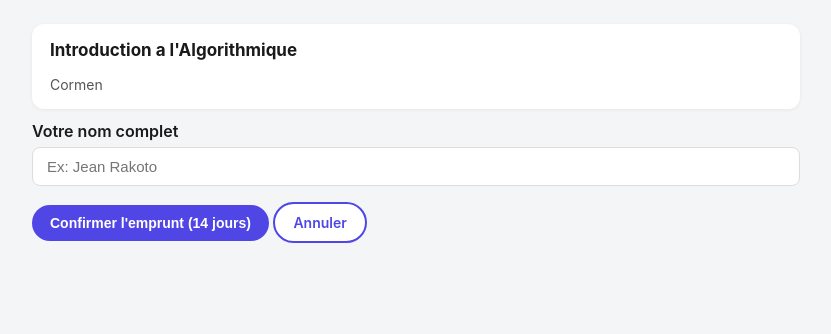
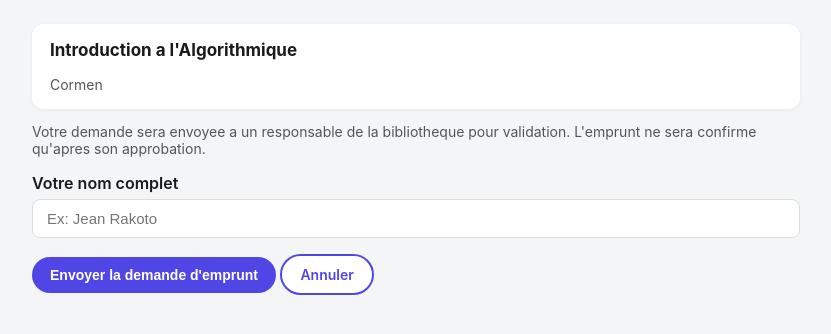
Before and after one commit to rcchancetick-dev/catalogue-plus-local, a Flask app: page /emprunter/1 in a window 1280 px wide. Shown: the part 56-390 px from the top of the page, without its empty margins (224-1055 px from the left). Run offline with Flask 3, Linux system fonts and the light colour scheme; data comes from the database, SQL or seed files in the repository.

Commit message:
Ajout validation d'emprunt par un administrateur avant confirmation

```diff
--- a/app.py
+++ b/app.py
@@ -3,12 +3,14 @@ import os
 import csv
 import io
 from datetime import datetime, timedelta
-from flask import Flask, render_template, request, redirect, url_for, flash, g, Response
+from functools import wraps
+from flask import Flask, render_template, request, redirect, url_for, flash, g, Response, session
 
 app = Flask(__name__)
 app.secret_key = "change-cette-cle-avant-la-demo"
 DB_PATH = os.path.join(os.path.dirname(__file__), "catalogue.db")
 DUREE_EMPRUNT_JOURS = 14
+ADMIN_MOT_DE_PASSE = "biblio2026"
 
 
 def get_db():
@@ -24,6 +26,16 @@ def close_db(exception=None):
     db = g.pop("db", None)
     if db is not None:
         db.close()
+
+
+def admin_requis(vue):
+    @wraps(vue)
+    def wrapper(*args, **kwargs):
+        if not session.get("est_admin"):
+            flash("Connexion administrateur requise.", "error")
+            return redirect(url_for("admin_login", next=request.path))
+        return vue(*args, **kwargs)
+    return wrapper
 
 
 def init_db():
@@ -42,8 +54,10 @@ def init_db():
             id INTEGER PRIMARY KEY AUTOINCREMENT,
             livre_id INTEGER NOT NULL,
             emprunteur TEXT NOT NULL,
-            date_emprunt TEXT NOT NULL,
-            date_retour_prevue TEXT NOT NULL,
+            statut TEXT NOT NULL DEFAULT 'en_attente',
+            date_demande TEXT NOT NULL,
+            date_emprunt TEXT,
+            date_retour_prevue TEXT,
             date_retour_effective TEXT,
             FOREIGN KEY (livre_id) REFERENCES livres(id)
         );
@@ -86,14 +100,21 @@ def index():
     else:
         livres = db.execute("SELECT * FROM livres ORDER BY titre").fetchall()
 
-    livres_avec_attente = []
+    livres_avec_infos = []
     for livre in livres:
         nb_attente = db.execute(
             "SELECT COUNT(*) FROM liste_attente WHERE livre_id = ?", (livre["id"],)
         ).fetchone()[0]
-        livres_avec_attente.append({**dict(livre), "nb_attente": nb_attente})
+        demande_en_attente = db.execute(
+            "SELECT id FROM emprunts WHERE livre_id = ? AND statut = 'en_attente'", (livre["id"],)
+        ).fetchone()
+        livres_avec_infos.append({
+            **dict(livre),
+            "nb_attente": nb_attente,
+            "demande_en_attente": demande_en_attente is not None,
+        })
 
-    return render_template("index.html", livres=livres_avec_attente, q=q)
+    return render_template("index.html", livres=livres_avec_infos, q=q)
 
 
 @app.route("/emprunter/<int:livre_id>", methods=["GET", "POST"])
@@ -113,15 +134,12 @@ def emprunter(livre_id):
             flash("Merci d'indiquer votre nom.", "error")
             return render_template("emprunter.html", livre=livre)
 
-        maintenant = datetime.now()
-        retour_prevu = maintenant + timedelta(days=DUREE_EMPRUNT_JOURS)
         db.execute(
-            "INSERT INTO emprunts (livre_id, emprunteur, date_emprunt, date_retour_prevue) VALUES (?, ?, ?, ?)",
-            (livre_id, emprunteur, maintenant.isoformat(), retour_prevu.isoformat()),
+            "INSERT INTO emprunts (livre_id, emprunteur, statut, date_demande) VALUES (?, ?, 'en_attente', ?)",
+            (livre_id, emprunteur, datetime.now().isoformat()),
         )
-        db.execute("UPDATE livres SET disponible = 0 WHERE id = ?", (livre_id,))
         db.commit()
-        flash(f"Emprunt confirme ! A rendre avant le {retour_prevu.strftime('%d/%m/%Y')}.", "success")
+        flash("Demande envoyee ! Elle sera confirmee des qu'un responsable de la bibliotheque l'aura validee.", "success")
         return redirect(url_for("index"))
 
     return render_template("emprunter.html", livre=livre)
@@ -160,7 +178,84 @@ def rejoindre_liste_attente(livre_id):
     return redirect(url_for("index"))
 
 
+@app.route("/admin/login", methods=["GET", "POST"])
+def admin_login():
+    if request.method == "POST":
+        mot_de_passe = request.form.get("mot_de_passe", "")
+        if mot_de_passe == ADMIN_MOT_DE_PASSE:
+            session["est_admin"] = True
+            flash("Connecte en tant qu'administrateur.", "success")
+            return redirect(request.args.get("next") or url_for("admin_demandes"))
+        flash("Mot de passe incorrect.", "error")
+    return render_template("admin_login.html")
+
+
+@app.route("/admin/logout")
+def admin_logout():
+    session.pop("est_admin", None)
+    flash("Deconnecte.", "success")
+    return redirect(url_for("index"))
+
+
+@app.route("/admin/demandes")
+@admin_requis
+def admin_demandes():
+    db = get_db()
+    demandes = db.execute(
+        """
+        SELECT emprunts.id, livres.titre, livres.auteur, emprunts.emprunteur, emprunts.date_demande
+        FROM emprunts
+        JOIN livres ON livres.id = emprunts.livre_id
+        WHERE emprunts.statut = 'en_attente'
+        ORDER BY emprunts.date_demande
+        """
+    ).fetchall()
+    return render_template("admin_demandes.html", demandes=demandes)
+
+
+@app.route("/admin/demandes/<int:emprunt_id>/approuver", methods=["POST"])
+@admin_requis
+def approuver_demande(emprunt_id):
+    db = get_db()
+    emprunt = db.execute("SELECT * FROM emprunts WHERE id = ?", (emprunt_id,)).fetchone()
+    if emprunt is None or emprunt["statut"] != "en_attente":
+        flash("Demande introuvable ou deja traitee.", "error")
+        return redirect(url_for("admin_demandes"))
+
+    livre = db.execute("SELECT * FROM livres WHERE id = ?", (emprunt["livre_id"],)).fetchone()
+    if not livre["disponible"]:
+        flash("Ce livre n'est plus disponible, impossible d'approuver.", "error")
+        return redirect(url_for("admin_demandes"))
+
+    maintenant = datetime.now()
+    retour_prevu = maintenant + timedelta(days=DUREE_EMPRUNT_JOURS)
+    db.execute(
+        "UPDATE emprunts SET statut = 'valide', date_emprunt = ?, date_retour_prevue = ? WHERE id = ?",
+        (maintenant.isoformat(), retour_prevu.isoformat(), emprunt_id),
+    )
+    db.execute("UPDATE livres SET disponible = 0 WHERE id = ?", (emprunt["livre_id"],))
+    db.commit()
+    flash(f"Emprunt approuve pour {emprunt['emprunteur']}.", "success")
+    return redirect(url_for("admin_demandes"))
+
+
+@app.route("/admin/demandes/<int:emprunt_id>/refuser", methods=["POST"])
+@admin_requis
+def refuser_demande(emprunt_id):
+    db = get_db()
+    emprunt = db.execute("SELECT * FROM emprunts WHERE id = ?", (emprunt_id,)).fetchone()
+    if emprunt is None or emprunt["statut"] != "en_attente":
+        flash("Demande introuvable ou deja traitee.", "error")
+        return redirect(url_for("admin_demandes"))
+
+    db.execute("UPDATE emprunts SET statut = 'refuse' WHERE id = ?", (emprunt_id,))
+    db.commit()
+    flash(f"Demande de {emprunt['emprunteur']} refusee.", "success")
+    return redirect(url_for("admin_demandes"))
+
+
 @app.route("/retourner/<int:emprunt_id>", methods=["POST"])
+@admin_requis
 def retourner(emprunt_id):
     db = get_db()
     emprunt = db.execute("SELECT * FROM emprunts WHERE id = ?", (emprunt_id,)).fetchone()
@@ -190,6 +285,7 @@ def retourner(emprunt_id):
 
 
 @app.route("/liste-attente/retirer/<int:attente_id>", methods=["POST"])
+@admin_requis
 def retirer_liste_attente(attente_id):
     db = get_db()
     db.execute("DELETE FROM liste_attente WHERE id = ?", (attente_id,))
@@ -207,7 +303,7 @@ def emprunts():
                emprunts.date_emprunt, emprunts.date_retour_prevue
         FROM emprunts
         JOIN livres ON livres.id = emprunts.livre_id
-        WHERE emprunts.date_retour_effective IS NULL
+        WHERE emprunts.statut = 'valide' AND emprunts.date_retour_effective IS NULL
         ORDER BY emprunts.date_retour_prevue
         """
     ).fetchall()
@@ -225,29 +321,29 @@ def emprunts():
 
 
 @app.route("/export/emprunts.csv")
+@admin_requis
 def export_emprunts_csv():
     db = get_db()
     lignes = db.execute(
         """
-        SELECT livres.titre, livres.auteur, emprunts.emprunteur,
-               emprunts.date_emprunt, emprunts.date_retour_prevue, emprunts.date_retour_effective
+        SELECT livres.titre, livres.auteur, emprunts.emprunteur, emprunts.statut,
+               emprunts.date_demande, emprunts.date_emprunt, emprunts.date_retour_prevue, emprunts.date_retour_effective
         FROM emprunts
         JOIN livres ON livres.id = emprunts.livre_id
-        ORDER BY emprunts.date_emprunt DESC
+        ORDER BY emprunts.date_demande DESC
         """
     ).fetchall()
 
     buffer = io.StringIO()
     writer = csv.writer(buffer)
-    writer.writerow(["Titre", "Auteur", "Emprunteur", "Date emprunt", "Date retour prevue", "Date retour effective", "Statut"])
+    writer.writerow(["Titre", "Auteur", "Emprunteur", "Statut", "Date demande", "Date emprunt", "Date retour prevue", "Date retour effective"])
     for l in lignes:
-        statut = "Rendu" if l["date_retour_effective"] else "En cours"
         writer.writerow([
-            l["titre"], l["auteur"], l["emprunteur"],
-            l["date_emprunt"][:16].replace("T", " "),
-            l["date_retour_prevue"][:10],
+            l["titre"], l["auteur"], l["emprunteur"], l["statut"],
+            l["date_demande"][:16].replace("T", " "),
+            l["date_emprunt"][:16].replace("T", " ") if l["date_emprunt"] else "",
+            l["date_retour_prevue"][:10] if l["date_retour_prevue"] else "",
             l["date_retour_effective"][:16].replace("T", " ") if l["date_retour_effective"] else "",
-            statut,
         ])
 
     return Response(
@@ -262,4 +358,5 @@ if __name__ == "__main__":
     print("Serveur local demarre.")
     print("Sur ce PC : http://127.0.0.1:5000")
     print("Depuis un telephone sur le meme wifi : http://<IP-DE-CE-PC>:5000")
+    print("Espace admin : /admin/login (mot de passe par defaut : biblio2026)")
     app.run(host="0.0.0.0", port=5000, debug=True)
--- a/templates/emprunter.html
+++ b/templates/emprunter.html
@@ -6,10 +6,15 @@
   <p>{{ livre.auteur }}</p>
 </div>
 
+<p style="color:#555; font-size: 14px; margin-bottom: 16px;">
+  Votre demande sera envoyee a un responsable de la bibliotheque pour validation.
+  L'emprunt ne sera confirme qu'apres son approbation.
+</p>
+
 <form method="post">
   <label for="emprunteur">Votre nom complet</label>
   <input type="text" id="emprunteur" name="emprunteur" placeholder="Ex: Jean Rakoto" required>
-  <button class="btn" type="submit">Confirmer l'emprunt (14 jours)</button>
+  <button class="btn" type="submit">Envoyer la demande d'emprunt</button>
   <a class="btn secondary" href="{{ url_for('index') }}">Annuler</a>
 </form>
 {% endblock %}
--- a/templates/emprunts.html
+++ b/templates/emprunts.html
@@ -4,7 +4,10 @@
 
 <div class="section-header">
   <h2>Emprunts en cours</h2>
-  <a class="btn secondary" href="{{ url_for('export_emprunts_csv') }}">Exporter en CSV</a>
+  <div class="inline-form">
+    <a class="btn secondary" href="{{ url_for('admin_demandes') }}">Espace admin</a>
+    <a class="btn secondary" href="{{ url_for('export_emprunts_csv') }}">Exporter en CSV</a>
+  </div>
 </div>
 
 {% if emprunts|length == 0 %}
--- a/templates/index.html
+++ b/templates/index.html
@@ -18,7 +18,9 @@
     {% if livre.categorie %}<span class="tag">{{ livre.categorie }}</span>{% endif %}
     {% if livre.nb_attente > 0 %}<span class="tag tag-attente">{{ livre.nb_attente }} en attente</span>{% endif %}
   </div>
-  {% if livre.disponible %}
+  {% if livre.disponible and livre.demande_en_attente %}
+    <span class="btn disabled">Demande en cours de validation</span>
+  {% elif livre.disponible %}
     <a class="btn" href="{{ url_for('emprunter', livre_id=livre.id) }}">Emprunter</a>
   {% else %}
     <form method="post" action="{{ url_for('rejoindre_liste_attente', livre_id=livre.id) }}" class="inline-form">
```
Also changed, not shown: templates/admin_demandes.html (added, +30 -0 lines), templates/admin_login.html (added, +12 -0 lines).
